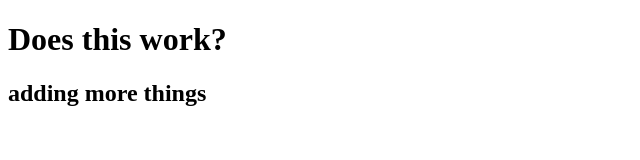
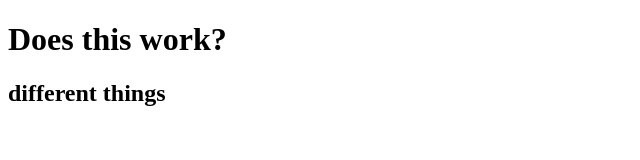
Before and after one commit to avadipietro/whatever, a plain HTML site: page fake_thing.html in a window 1280 px wide. Shown: the whole page, without its empty margins (0-640 px from the left). Drawn offline with Linux system fonts and the light colour scheme.

Commit message:
Changing whatever

```diff
--- a/fake_thing.html
+++ b/fake_thing.html
@@ -3,6 +3,6 @@
 	<head></head>
 	<body>
 		<h1>Does this work?</h1>
-<h2>adding more things</h2>
+		<h2>different things</h2>
 	</body>
 </html>
```
